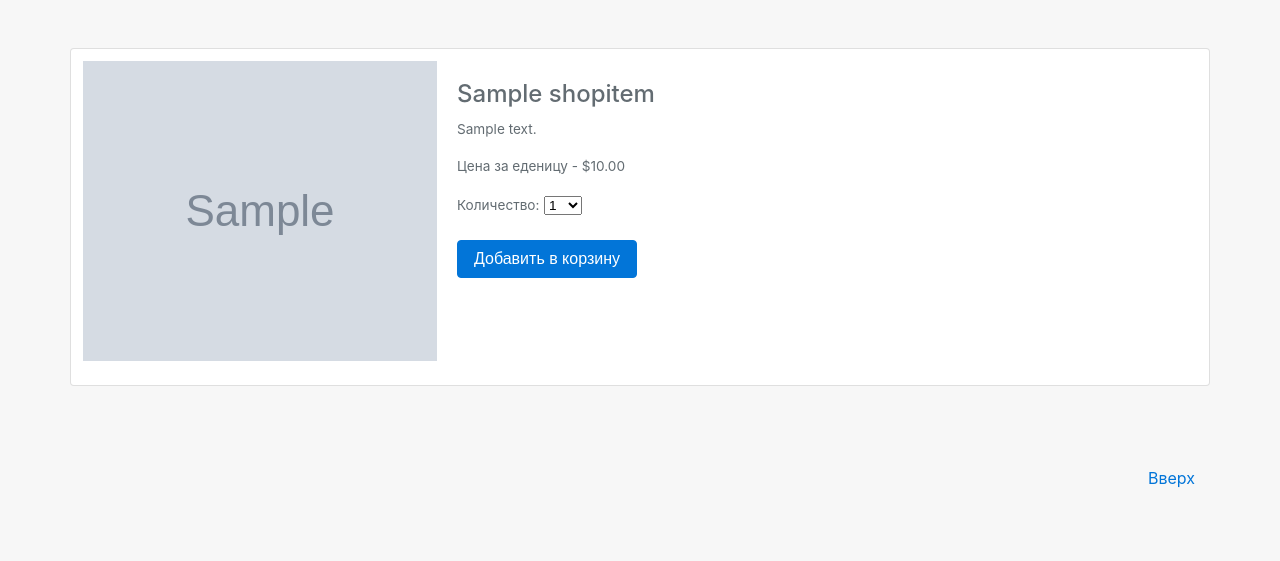
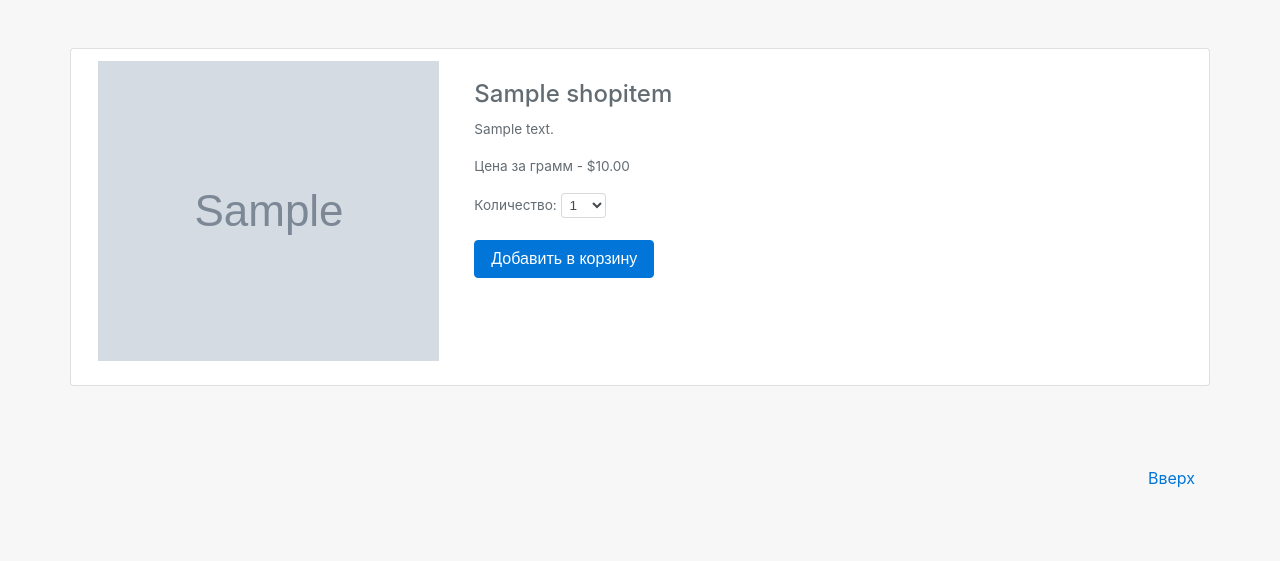
Before and after one commit to solairedev/django-shop, a Django app: a page that uses shop/templates/shop/shop_detail.html in a window 1280 px wide. Shown: the part 56-617 px from the top of the page. Run offline with Django 3.2, Linux system fonts and the light colour scheme; tables that the repository leaves empty hold one stand-in row (values such as "Sample post"); grey boxes marked "Sample" are stand-in pictures; some libraries are stand-ins or nearby versions.

Commit message:
Migrations and bootstrap grid

```diff
--- a/shop/templates/shop/shop_detail.html
+++ b/shop/templates/shop/shop_detail.html
@@ -8,17 +8,33 @@
 .card{
 	width: 100%;
   flex-direction: row;
+  flex-wrap:wrap;
 }
-.card img{
-	width: 354px;
-	}
+
 .jumbotron{
   display: none;
 }
-.card-block{
-  width: 600px;
+select{
+    display: inline;
+    width: inherit;
+    padding: .2rem .2rem;
+    font-size: 1rem;
+    line-height: 1.25;
+    color: #464a4c;
+    background-color: #fff;
+    background-image: none;
+    -webkit-background-clip: padding-box;
+    background-clip: padding-box;
+    border: 1px solid rgba(0,0,0,.15);
+    border-radius: .25rem;
+    -webkit-transition: border-color ease-in-out .15s,-webkit-box-shadow ease-in-out .15s;
+    transition: border-color ease-in-out .15s,-webkit-box-shadow ease-in-out .15s;
+    -o-transition: border-color ease-in-out .15s,box-shadow ease-in-out .15s;
+    transition: border-color ease-in-out .15s,box-shadow ease-in-out .15s;
+    transition: border-color ease-in-out .15s,box-shadow ease-in-out .15s,-webkit-box-shadow ease-in-out .15s;
 }
 </style>
+
 
 {% endblock %}
 
@@ -27,11 +43,11 @@
       <div class="container" >
         <div class="row">
           <div class="card">
-            <img src="{{ item.img.url}}"  alt="{{ item.name }}">
-            <div class="card-block">
+            <img class="col-lg-4 col-md-12 col-sm-12" src="{{ item.img.url}}"  alt="{{ item.name }}">
+            <div class="col-lg-8 col-md-12 col-sm-12 card-block">
 	            <h4 class="card-title">{{ item.name }}</h4>
 	            <p class="card-text">{{ item.description }}</p>
-	            <p class="card-text">Цена за еденицу -  ${{ item.price }}</p>
+	            <p class="card-text">Цена за грамм -  ${{ item.price }}</p>
               <form action="{% url "cart:cart_add" item.id %}" method="post">
                <!--{{ cart_product_form.as_p }}-->
                   <p><label class="card-text" for="id_quantity">Количество:</label> <select id="id_quantity" name="quantity" class="card-text">
```
Also changed, not shown: shop/templates/shop/shop_list.html (+4 -3 lines), orders/migrations/0001_initial.py (added).
